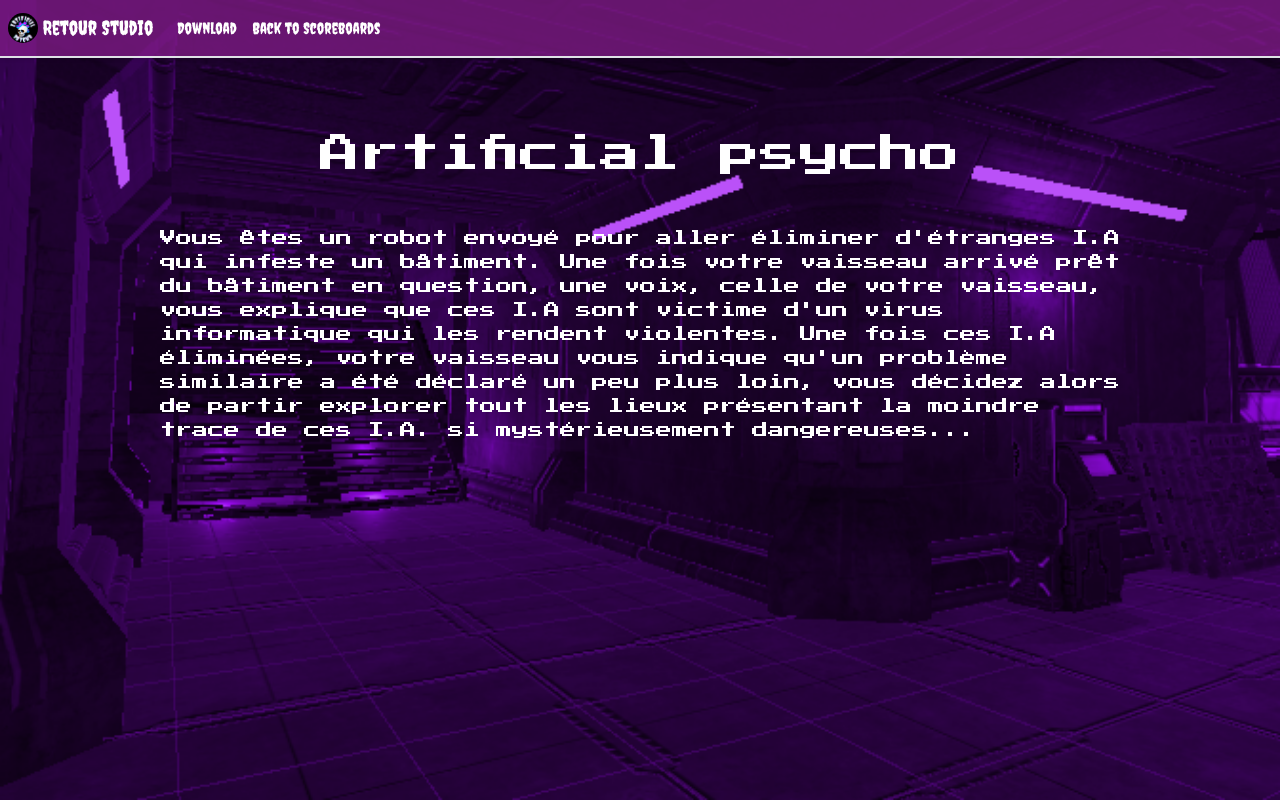
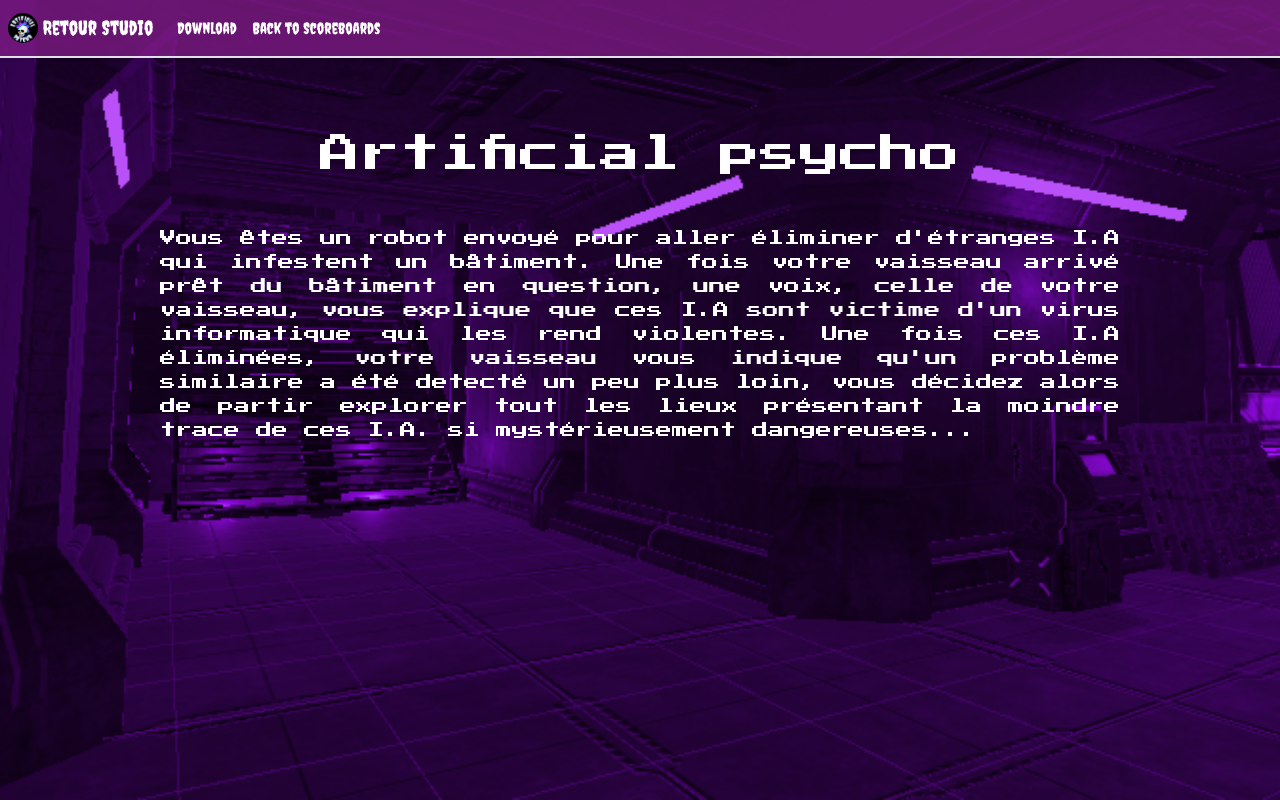
Before and after one commit to Strikeshyni/WebSite-ArtificialPsycho, a PHP site: page /Artificial_psycho/Artificial_psycho.php in a window 1280 px wide. Run offline with PHP 8.4, Linux system fonts and the light colour scheme; some web fonts are replaced.

Commit message:
Justify content

```diff
--- a/Artificial_psycho/Artificial_psycho.php
+++ b/Artificial_psycho/Artificial_psycho.php
@@ -15,8 +15,8 @@ echo $myheader->getaddheader();
 <div class='mx-auto bg-dark text-white' style="padding-top: 130px;">
     <h1 class="text-center">Artificial psycho</h1>
 </div>
-<div class='mx-auto w-75 bg-dark text-white' style="padding-top: 40px;">
-    <p>Vous êtes un robot envoyé pour aller éliminer d'étranges I.A qui infeste un bâtiment. Une fois votre vaisseau arrivé prêt du bâtiment en question, une voix, celle de votre vaisseau, vous explique que ces I.A sont victime d'un virus informatique qui les rendent violentes. Une fois ces I.A éliminées, votre vaisseau vous indique qu'un problème similaire a été déclaré un peu plus loin, vous décidez alors de partir explorer tout les lieux présentant la moindre trace de ces I.A. si mystérieusement dangereuses...</p>
+<div class='mx-auto w-75 bg-dark text-white' style="padding-top: 40px;text-align: justify;">
+    <p>Vous êtes un robot envoyé pour aller éliminer d'étranges I.A qui infestent un bâtiment. Une fois votre vaisseau arrivé prêt du bâtiment en question, une voix, celle de votre vaisseau, vous explique que ces I.A sont victime d'un virus informatique qui les rend violentes. Une fois ces I.A éliminées, votre vaisseau vous indique qu'un problème similaire a été detecté un peu plus loin, vous décidez alors de partir explorer tout les lieux présentant la moindre trace de ces I.A. si mystérieusement dangereuses...</p>
 </div>
 </div>
 </body>
```
